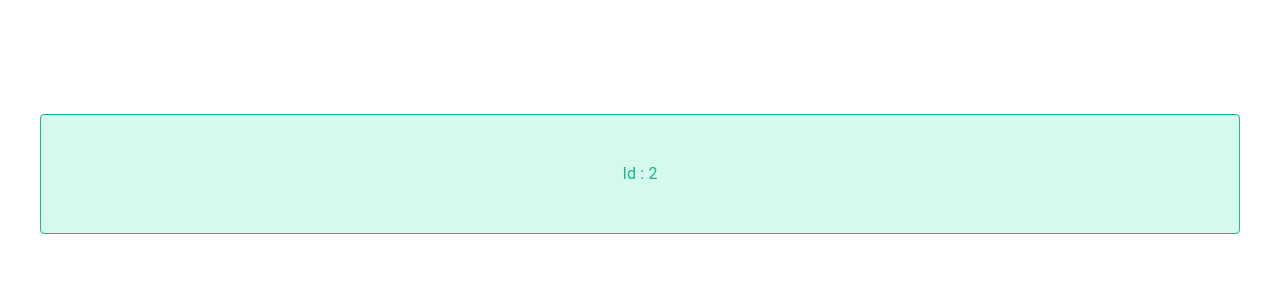
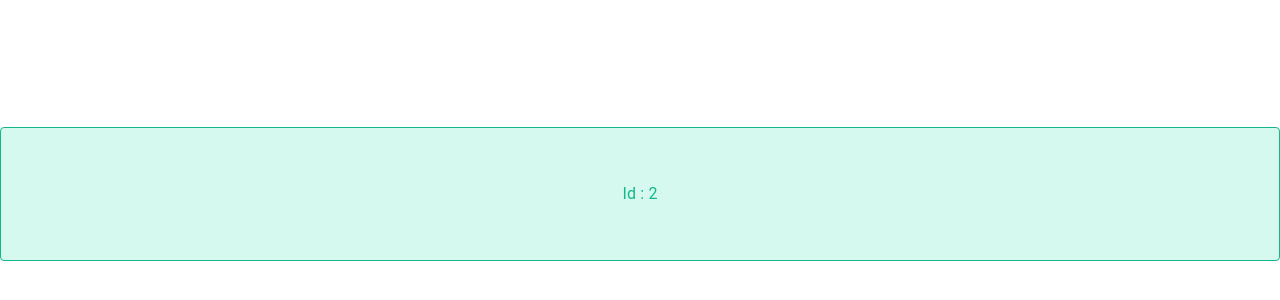
Before and after one commit to duftor/frontend_senior, a React (Vite) app: page / in a window 1280 px wide. Shown: the part 406-706 px from the top of the page. Built offline with nearby package versions, Linux system fonts and the light colour scheme.

Commit message:
🚧 Event > Add possibility to place and change width of an event

```diff
--- a/src/components/Event.jsx
+++ b/src/components/Event.jsx
@@ -3,7 +3,7 @@ import styled from "styled-components"
 import Typo from "./reusable-ui/Typo"
 import { timeStringToDecimal } from "../utils/time"
 
-export default function Event({ id, start, duration }) {
+export default function Event({ id, start, duration, width = 100, left = 0 }) {
 	const startTime = 9
 	const endTime = 21
 	const timeScale = endTime - startTime
@@ -14,10 +14,13 @@ export default function Event({ id, start, duration }) {
 	const percentageTop =
 		((timeStringToDecimal(start) - startTime) / (endTime - startTime)) * 100
 
-	console.log(percentageTop)
-
 	return (
-		<EventStyled height={percentageHeight} top={percentageTop}>
+		<EventStyled
+			height={percentageHeight}
+			top={percentageTop}
+			width={width}
+			left={left}
+		>
 			<Typo variant="body1">Id : {id}</Typo>
 		</EventStyled>
 	)
@@ -25,15 +28,16 @@ export default function Event({ id, start, duration }) {
 
 const EventStyled = styled.div`
 	box-sizing: border-box;
-	position: relative;
+	position: absolute;
 	top: ${({ top }) => top + "%"};
+	left: ${({ left }) => left + "%"};
 	background: #d5f8ef;
 	border: 1px solid #13b789;
 
 	color: #13b789;
 
-	width: 100%;
 	height: ${({ height }) => height + "%"};
+	width: ${({ width }) => width + "%"};
 	border-radius: 4px;
 
 	display: flex;
```
